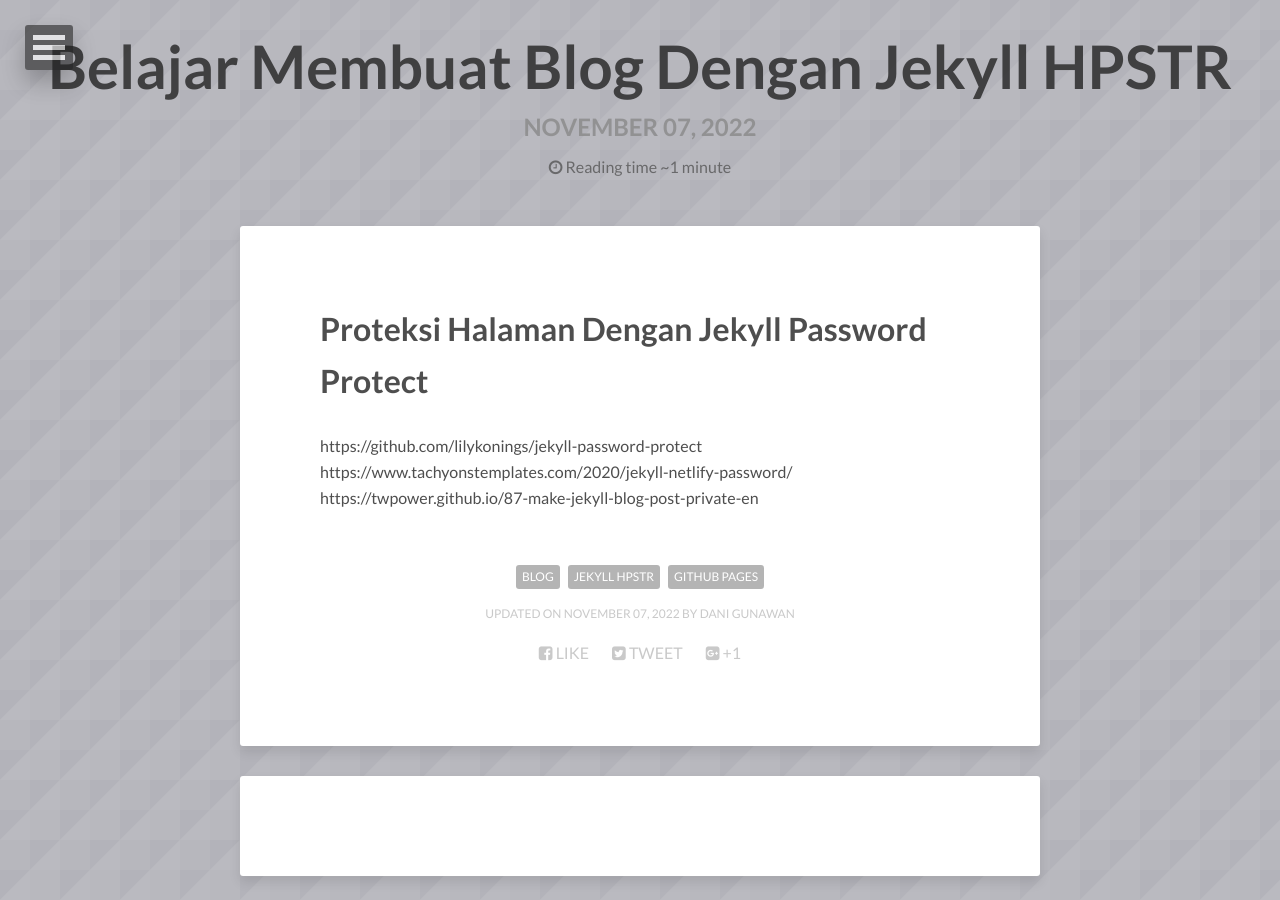
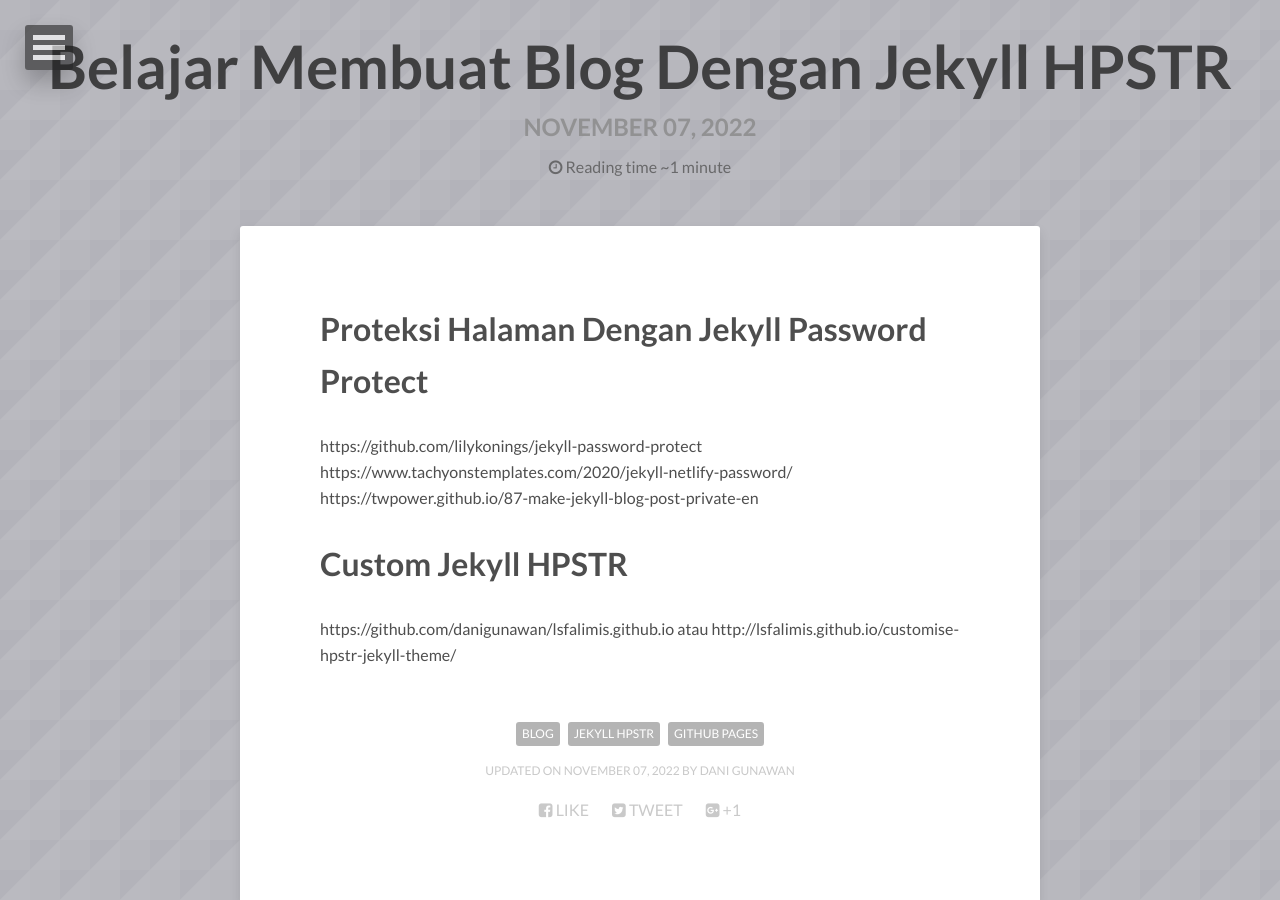
Before and after one commit to danigunawan/danigunawan.github.io, a Jekyll site: the page built from _posts/2022-11-07-belajar-membuat-blog-dengan-jekyll-hpstr.md, in a window 1280 px wide and 900 px high. Built offline with Jekyll 4.4.1, drawn with Linux system fonts in a browser that asks for light colours; nearby versions of some CDN libraries; comment, search, counter and statistics services are not loaded.

Commit message:
[ADD POSTING]

```diff
--- a/_data/navigation.yml
+++ b/_data/navigation.yml
@@ -4,3 +4,5 @@
   url: https://ai.application.my.id
 - title: Rumah Science
   url: https://rumahscience.wordpress.com
+- title: Portofolio
+  url: https://danigunawan.my.id/portfolios
--- a/_posts/2022-11-07-belajar-membuat-blog-dengan-jekyll-hpstr.md
+++ b/_posts/2022-11-07-belajar-membuat-blog-dengan-jekyll-hpstr.md
@@ -16,3 +16,7 @@
 https://github.com/lilykonings/jekyll-password-protect
 https://www.tachyonstemplates.com/2020/jekyll-netlify-password/
 https://twpower.github.io/87-make-jekyll-blog-post-private-en
+
+# Custom Jekyll HPSTR
+https://github.com/danigunawan/lsfalimis.github.io atau
+http://lsfalimis.github.io/customise-hpstr-jekyll-theme/
```
